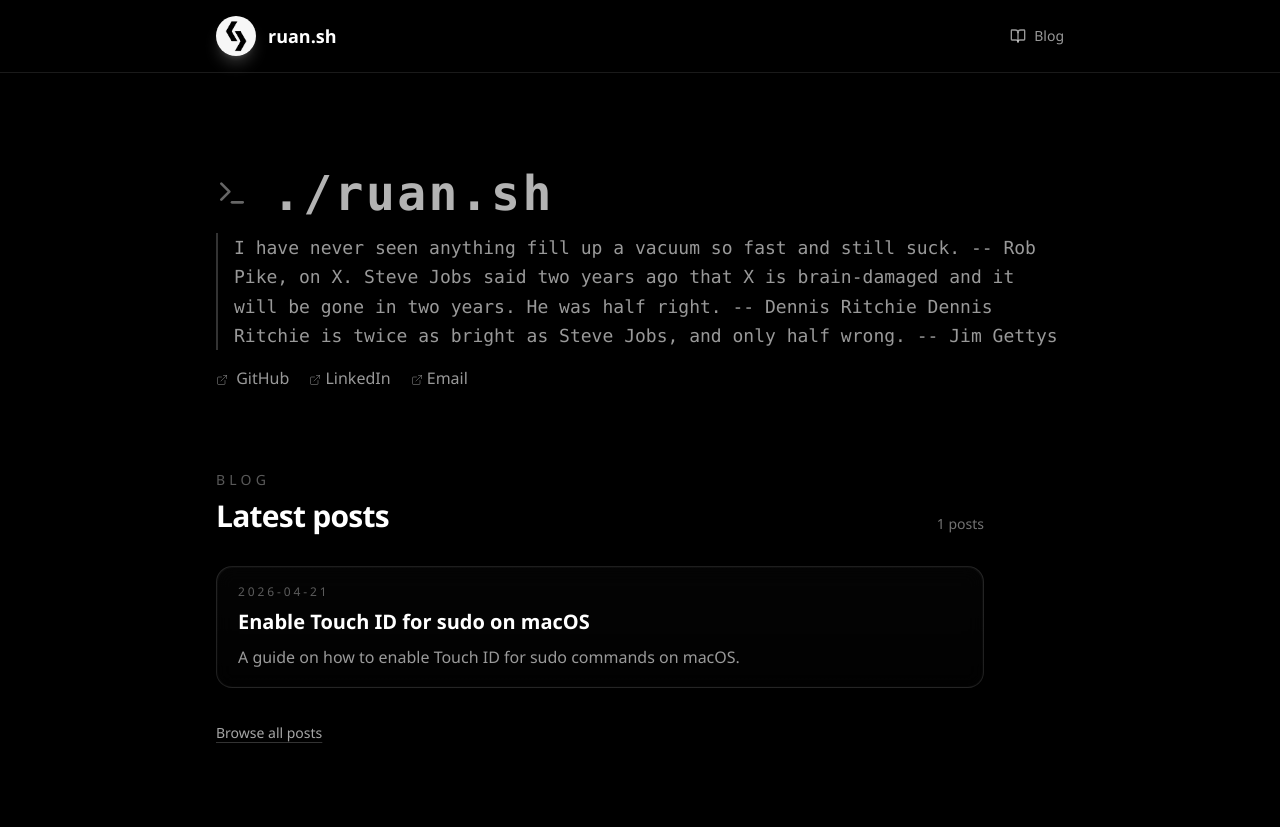
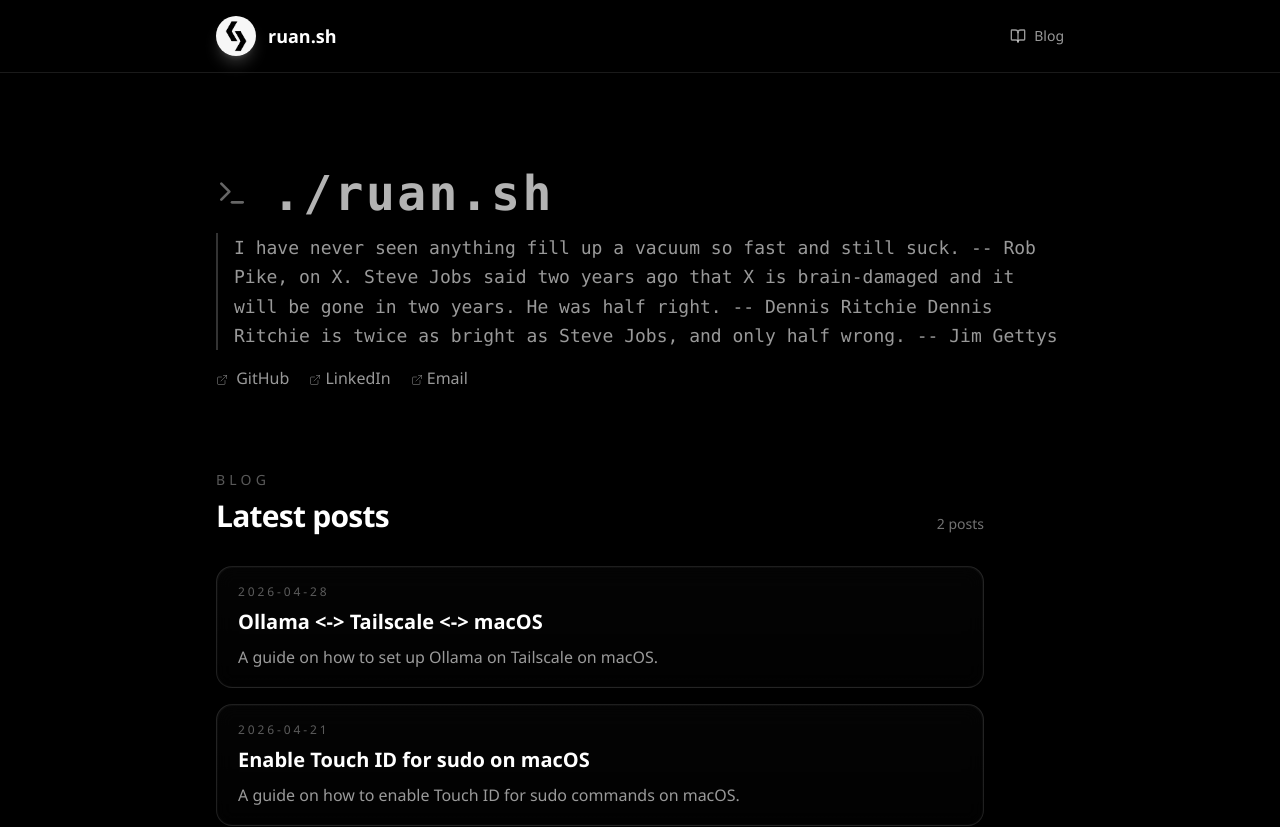
Before and after one commit to ruanklein/ruanklein.github.io, a SvelteKit app: page / in a window 1280 px wide. Shown: the top 827 px of the page. Built offline with nearby package versions, Linux system fonts and the light colour scheme.

Commit message:
feat: new post 'Ollama on Tailscale on macOS'

```diff
--- a/src/content/blog/manifest.ts
+++ b/src/content/blog/manifest.ts
@@ -1,9 +1,10 @@
 import { Terminal } from '@lucide/svelte';
 import type { BlogManifest } from '../../lib/blog/types';
 import SudoTouchIdPost from './posts/sudo-touch-id.svx';
+import OllamaTailscaleMacosPost from './posts/ollama-tailscale-macos.svx';
 
 export const blogManifest: BlogManifest = {
-	tags: ['setup', 'cli'],
+	tags: ['setup', 'cli', 'ai'],
 	posts: [
 		{
 			slug: 'sudo-touch-id',
@@ -13,6 +14,15 @@ export const blogManifest: BlogManifest = {
 			tag: ['cli', 'setup'],
 			icon: Terminal,
 			component: SudoTouchIdPost
+		},
+		{
+			slug: 'ollama-tailscale-macos',
+			title: 'Ollama <-> Tailscale <-> macOS',
+			date: '2026-04-28',
+			preview: 'A guide on how to set up Ollama on Tailscale on macOS.',
+			tag: ['setup', 'ai'],
+			icon: Terminal,
+			component: OllamaTailscaleMacosPost
 		}
 	]
 };
```
Also changed, not shown: 1 other file (tests, documents, lock files or other folders).
